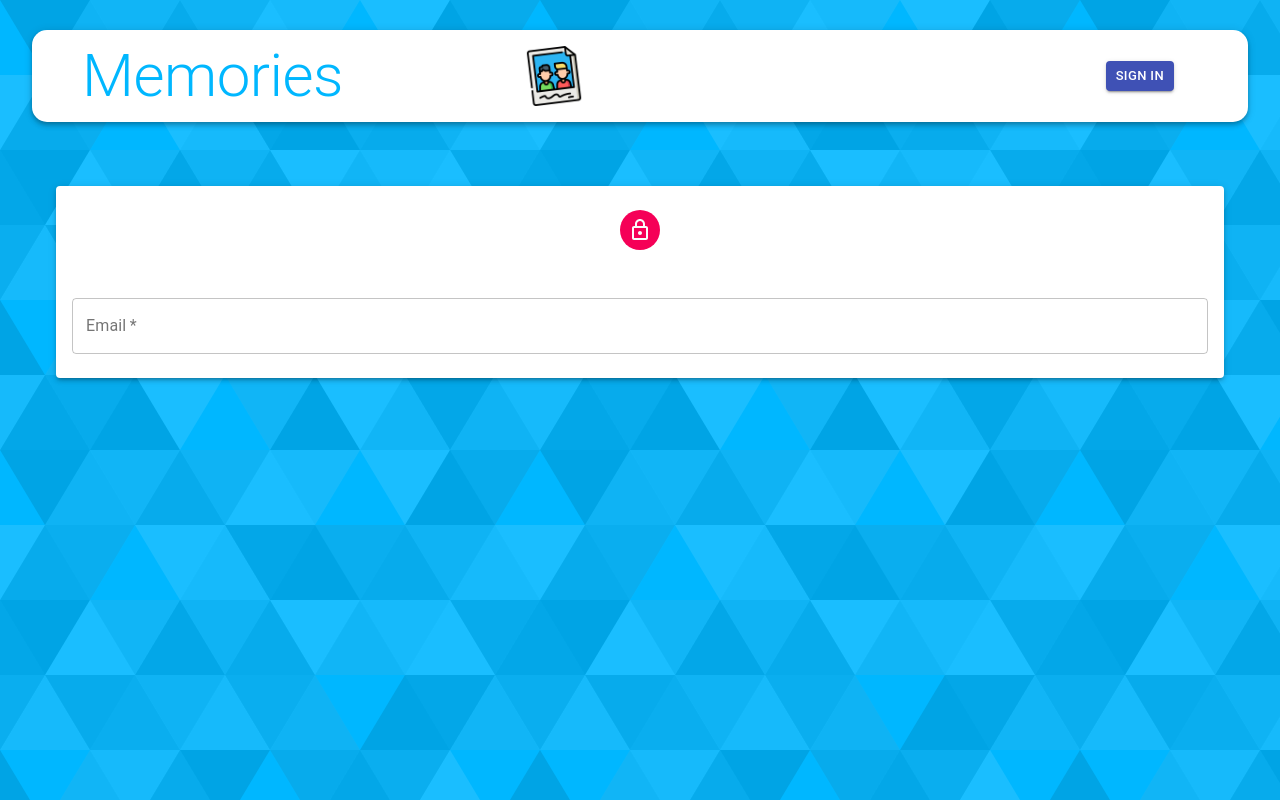
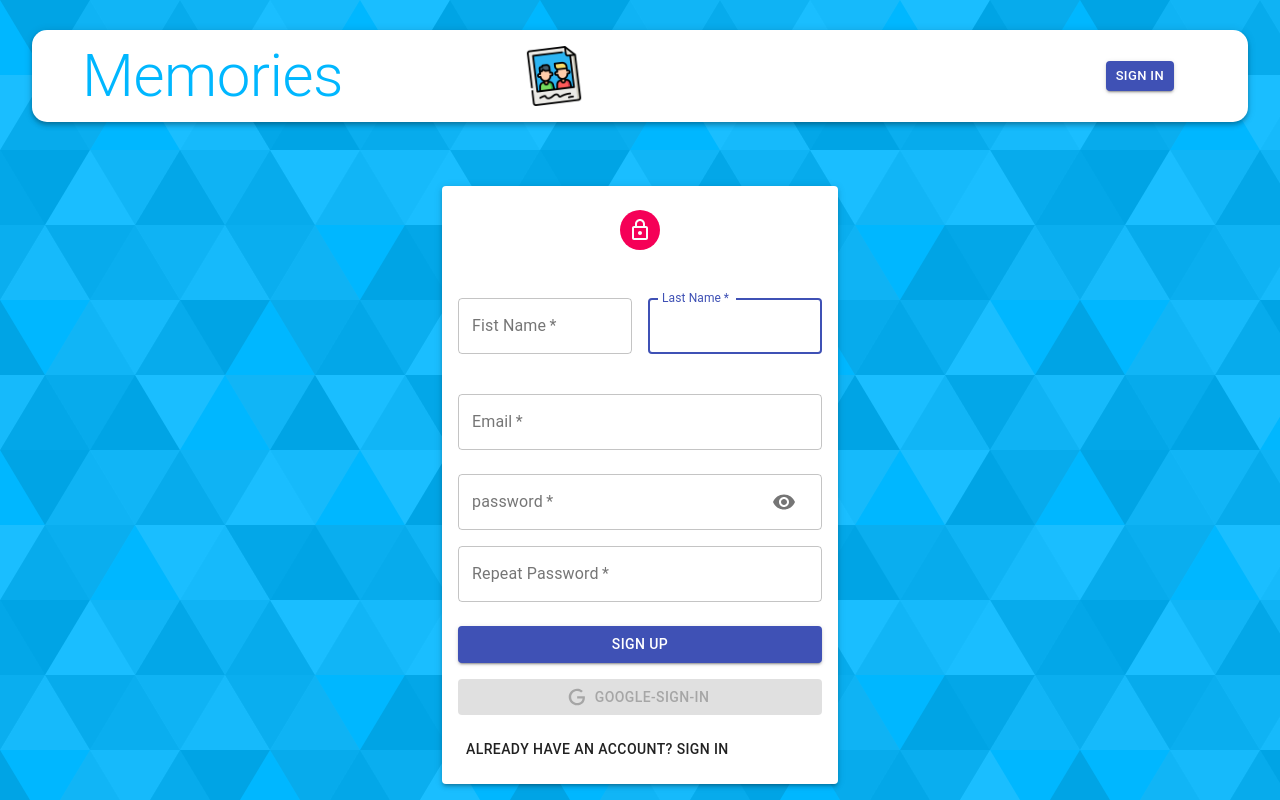
Before and after one commit to TylerGuerrero/MERN-Thought-Board, a React (Create React App) app in the folder client/: page /auth in a window 1280 px wide. Built offline with nearby package versions, Linux system fonts and the light colour scheme.

Commit message:
Added Google Sign in to auth

```diff
--- a/client/package.json
+++ b/client/package.json
@@ -15,6 +15,7 @@
     "react": "^17.0.2",
     "react-dom": "^17.0.2",
     "react-file-base64": "^1.0.3",
+    "react-google-login": "^5.2.2",
     "react-redux": "^7.2.4",
     "react-router-dom": "^5.2.0",
     "react-scripts": "4.0.3",
--- a/client/src/components/auth/Auth.js
+++ b/client/src/components/auth/Auth.js
@@ -1,27 +1,62 @@
-import React, { useState, useEffect } from 'react'
+import React, { useState } from 'react'
 import { Container, Grid, Avatar, Paper, Typography, Button } from '@material-ui/core'
 import { LockOutlined } from '@material-ui/icons'
+import { GoogleLogin } from 'react-google-login'
+import { useDispatch } from 'react-redux'
+import { useHistory } from 'react-router-dom'
 
 import Input from './Input'
+import Icon from './Icon'
 
 import useStyles from './Styles'
 
+import { signInAction } from '../../redux/auth/actions/AuthActions'
+
 const Auth = () => {
     const classes = useStyles()
-    const [isSignUp, setIsSignUp] = useState()
+
+    const [isSignUp, setIsSignUp] = useState(true)
     const [formData, setFormData] = useState({ first_name: "", last_name: "", email: "" })
+    const [showPassword, setShowPassword] = useState(false)
+
+    const dispatch = useDispatch()
+    const history = useHistory()
 
     const handleSubmit = (e) => {
         e.preventDefault()
-
     }
 
     const handleChange = (e) => {
         setFormData({ ...formData, [e.target.name]: e.target.value })
     }
 
+    const handleShowPassword = () => {
+        setShowPassword((prevShowPassword) => !prevShowPassword)
+    }
+
+    const switchMode = () => {
+        setIsSignUp((isSignUp) => !isSignUp)
+    }
+
+    const googleSuccess = async (res) => {
+        const result = res?.profileObj
+        const token = res?.tokenId
+
+        try {
+            dispatch(signInAction({ result, token }))
+            history.push("/")
+        } catch (error) {
+            console.log(error)
+        }
+    }
+
+    const googleFailure = (error) => {
+        console.log(error)
+        console.log('Google Sign in was unsuccessfeul. Try again')
+    }
+
     return (
-        <Container component="main" maxWidth="lg">
+        <Container component="main" maxWidth="xs">
             <Paper className={classes.paper} elevation={3}>
                 <Avatar className={classes.avatar}>
                     <LockOutlined />
@@ -37,7 +72,38 @@ const Auth = () => {
                             )
                         }
                         <Input half={false} variant="outlined" color="primary" type="email" name="email" fullWidth={true} margin="normal" label="Email" size="medium" autoFocus={false} value={formData.email} handleChange={handleChange} />
+                        <Input variant="outlined" name="password" label="password" handleChange={handleChange} fullWidth type={showPassword ? "text" : "password"} handleShowPassword={handleShowPassword}/>
+                        { isSignUp &&
+                            <Input variant="outlined" fullWidth name="confirmPassword" label="Repeat Password" handleChange={handleChange} type="password"/>
+                        }
                    </Grid>
+                   <Button type="submit" fullWidth variant="contained" color="primary" className={classes.submit}>{isSignUp ? 'Sign Up' : 'Sign In'}</Button>
+                   <GoogleLogin
+                    clientId="463367151093-qjbvhan0af7rb5vdmp7bl0cka1om51q0.apps.googleusercontent.com"
+                    render={(renderProps) => (
+                        <Button
+                            className={classes.googleButton}
+                            color="primary"
+                            fullWidth
+                            onClick={renderProps.onClick}
+                            disabled={renderProps.disabled}
+                            startIcon={ <Icon /> }
+                            variant="contained"
+                        >
+                            Google-Sign-IN
+                        </Button>
+                    )}
+                    onSuccess={googleSuccess}
+                    onFailure={googleFailure}
+                    cookiePolicy="single_host_origin"
+                   />
+                    <Grid container alignContent="flex-end">
+                        <Grid item>
+                            <Button onClick={switchMode}>
+                                {isSignUp ? 'Already have an account? Sign In' : 'Dont have an account? Sign Up'}
+                            </Button>
+                        </Grid>
+                    </Grid>
                 </form>
             </Paper>
         </Container>
--- /dev/null
+++ b/client/src/components/auth/Icon.js
@@ -0,0 +1,12 @@
+import React from 'react';
+
+const Icon = () => (
+  <svg style={{ width: '20px', height: '20px' }} viewBox="0 0 24 24">
+    <path
+      fill="currentColor"
+      d="M21.35,11.1H12.18V13.83H18.69C18.36,17.64 15.19,19.27 12.19,19.27C8.36,19.27 5,16.25 5,12C5,7.9 8.2,4.73 12.2,4.73C15.29,4.73 17.1,6.7 17.1,6.7L19,4.72C19,4.72 16.56,2 12.1,2C6.42,2 2.03,6.8 2.03,12C2.03,17.05 6.16,22 12.25,22C17.6,22 21.5,18.33 21.5,12.91C21.5,11.76 21.35,11.1 21.35,11.1V11.1Z"
+    />
+  </svg>
+);
+
+export default Icon;
--- a/client/src/components/auth/Input.js
+++ b/client/src/components/auth/Input.js
@@ -18,13 +18,13 @@ const Input = ({ half, name, type, variant, color, handleChange, value, margin,
                 label={label}
                 size={size}
                 autoFocus={autoFocus}
-                InputProps={name === 'password' &&  {
+                InputProps={name === 'password' ? {
                     endAdornment: (
                         <InputAdornment position="end">
                             <IconButton onClick={handleShowPassword}> {type === 'password' ? <Visibility /> : <VisibilityOff />}</IconButton>
                         </InputAdornment>
                     )
-                }}
+                } : null}
             />
         </Grid>
     )
--- a/client/src/components/navbar/Navbar.js
+++ b/client/src/components/navbar/Navbar.js
@@ -1,12 +1,35 @@
-import React from 'react'
+import React, { useState, useEffect } from 'react'
 import { AppBar, Toolbar, Button, Typography, Avatar } from '@material-ui/core'
+import { useDispatch } from 'react-redux'
+import { useHistory, useLocation } from 'react-router-dom'
 
 import useStyles from './Styles'
+
 import memories from '../../images/memories.png'
+
+import { logoutAction } from '../../redux/auth/actions/AuthActions'
 
 const Navbar = () => {
     const classes = useStyles()
-    const user = null
+
+    const [user, setUser] = useState(JSON.parse(localStorage.getItem('profile')))
+
+    const dispatch = useDispatch()
+    const history = useHistory()
+    const location = useLocation()
+
+    const logout = () => {
+        dispatch(logoutAction())
+        history.push("/")
+        setUser(null)
+    }
+
+    useEffect(() => {
+        const token = user?.token
+
+        //jwt
+        setUser(JSON.parse(localStorage.getItem('profile')))
+    }, [location, user?.token])
 
     return (
         <AppBar className={classes.appBar} position="static" color="inherit">
@@ -20,7 +43,7 @@ const Navbar = () => {
                             {user.result.name.charAt(0)}
                         </Avatar>
                         <Typography variant="h6" component="h6" color="inherit" align="center" noWrap={false} >{user.result.name}</Typography>
-                        <Button className={classes.logout} variant="contained" href="/" color="secondary" size="small">Logout</Button>
+                        <Button className={classes.logout} variant="contained" href="/" color="secondary" size="small" onClick={logout}>Logout</Button>
                     </div>
                 ): (
                     <Button variant="contained" href="/auth" size="small" color="primary">Sign In</Button>
--- a/client/src/redux/RootReducer.js
+++ b/client/src/redux/RootReducer.js
@@ -1,7 +1,9 @@
 import { combineReducers } from 'redux'
 
 import { postReducer } from './posts/reducers/PostsReducer'
+import { authReducer } from './auth/reducers/AuthReducer'
 
 export const rootReducer = combineReducers({
-    posts: postReducer
+    posts: postReducer,
+    auth: authReducer
 })
--- /dev/null
+++ b/client/src/redux/auth/Types.js
@@ -0,0 +1,2 @@
+export const AUTH = 'AUTH'
+export const LOGOUT = 'LOGOUT'
--- /dev/null
+++ b/client/src/redux/auth/actions/AuthActions.js
@@ -0,0 +1,15 @@
+import * as types from '../Types'
+
+export const signInAction = (profile) => {
+    return {
+        type: types.AUTH,
+        payload: profile
+    }
+}
+
+export const logoutAction = () => {
+    return {
+        type: types.LOGOUT,
+        payload: null
+    }
+}
--- /dev/null
+++ b/client/src/redux/auth/reducers/AuthReducer.js
@@ -0,0 +1,24 @@
+import * as types from '../Types'
+
+const initState = {
+    authData: null
+}
+
+export const authReducer = (state = initState, action) => {
+    switch (action.type) {
+        case types.AUTH:
+            localStorage.setItem('profile', JSON.stringify(action?.payload))
+            return {
+                ...state,
+                authData: action?.payload
+            }
+        case types.LOGOUT:
+            localStorage.clear()
+            return {
+                ...state,
+                authData: null
+            }
+        default:
+            return state
+    }
+}
```
Also changed, not shown: 1 other file (tests, documents, lock files or other folders).
